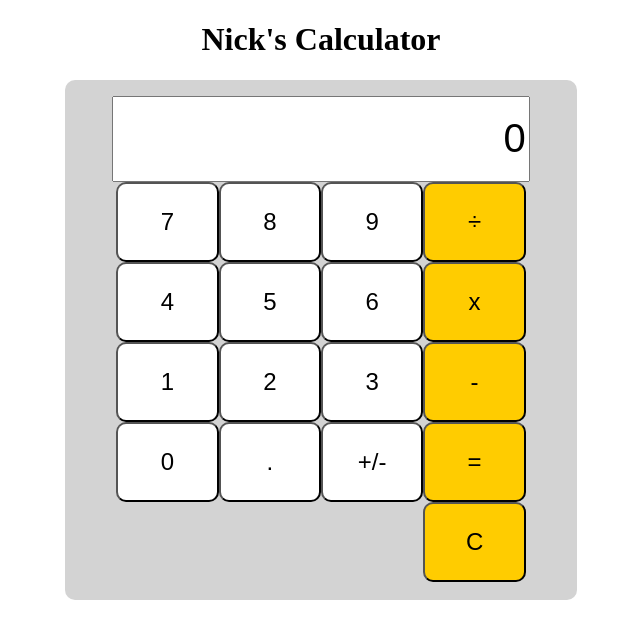
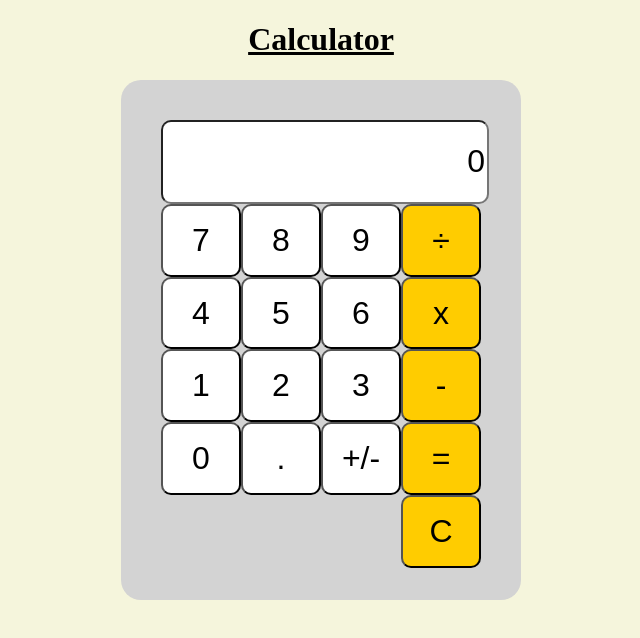
Before and after one commit to NicholasLanders/calculator, a website with bundled scripts: page public/index.html in a window 1280 px wide. Shown: the whole page, without its empty margins (319-959 px from the left). Built offline with nearby package versions, Linux system fonts and the light colour scheme.

Commit message:
Changed the CSS so that it uses the parent div with viewport width and height. The child elements then use percentages so it scales better. Tried to make sure the calculator scales well in terms of different page adjustments.

```diff
--- a/public/index.html
+++ b/public/index.html
@@ -8,7 +8,9 @@
     <script src="dist/calculator.js"></script>
   </head>
   <body>
-    <h1>Nick's Calculator</h1>
+    <h1>
+      <u> Calculator </u>
+    </h1>
     <div id="calculator-container">
       <input id="display" type="text" placeholder="0" readonly />
       <div id="buttons-container">
--- a/public/styles/style.css
+++ b/public/styles/style.css
@@ -1,25 +1,24 @@
-/** {
-  max-width: 1000px;
-  max-height: 1000px;
-}*/
-
 button {
   border-radius: 10px;
-  width: 8vw;
-  height: 10vh;
-  font-size: 3vh;
+  font-size: 200%;
 }
 
 h1 {
   text-align: center;
 }
 
+body {
+  background-color: beige;
+}
+
 #display {
-  margin-top: 2vh;
+  margin-top: 10%;
+  margin-left: 10%;
+  border-radius: 10px;
   text-align: right;
-  width: 32vw;
-  height: 10vh;
-  font-size: 5vh;
+  width: 80%;
+  height: 15%;
+  font-size: 200%;
 }
 
 #display::placeholder {
@@ -27,10 +26,14 @@ h1 {
 }
 
 #calculator-container {
-  border-radius: 10px;
+  border-radius: 20px;
   background-color: lightgrey;
   width: 40vw;
+  max-width: 400px;
+  min-width: 350px;
   height: 65vh;
+  max-height: 750px;
+  min-height: 500px;
   justify-items: center;
   margin-left: auto;
   margin-right: auto;
@@ -39,6 +42,8 @@ h1 {
 #buttons-container {
   display: grid;
   grid-template-columns: repeat(4, 1fr);
+  width: 80%;
+  height: 70%;
 }
 
 #C {
```
